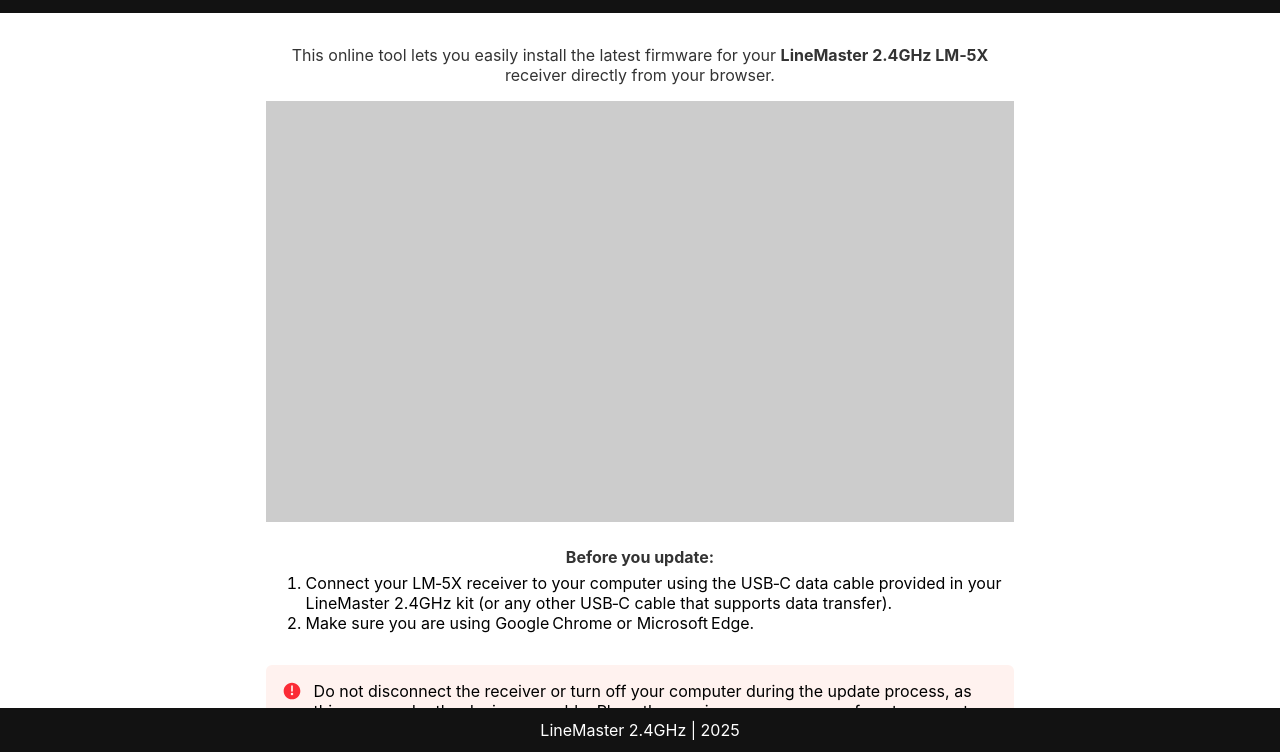
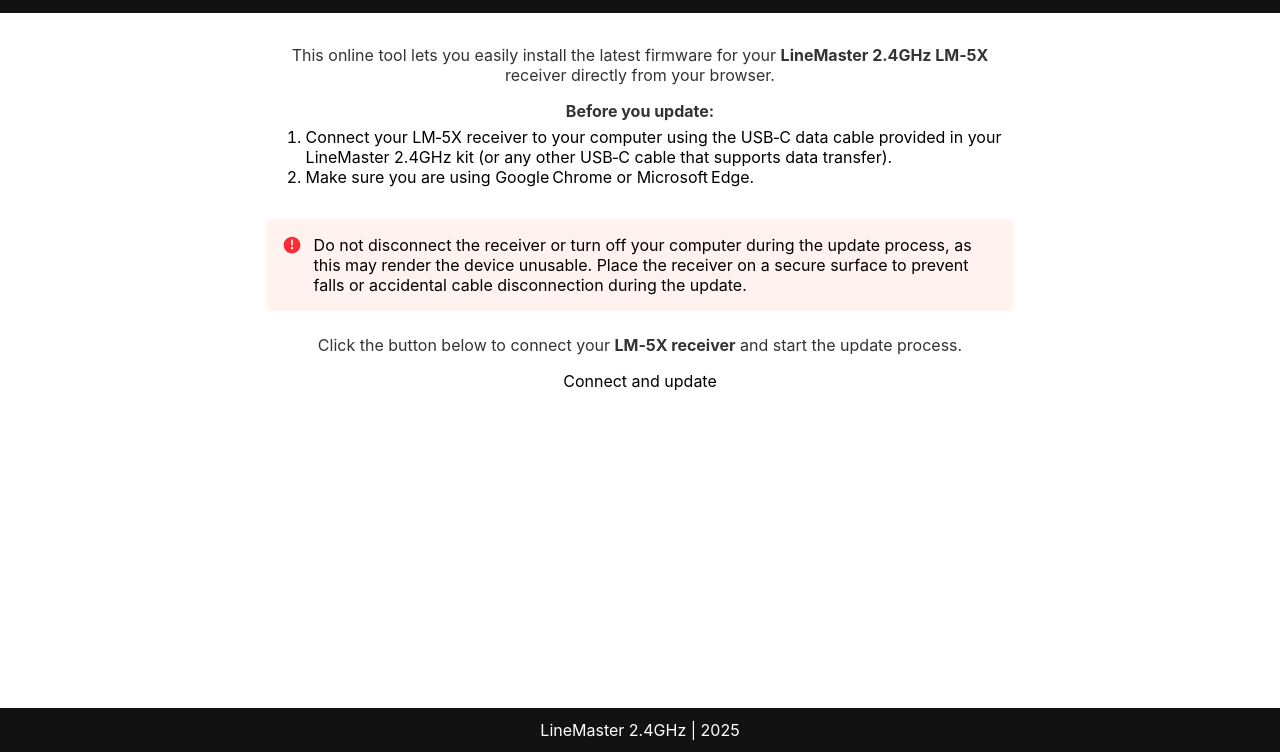
Before and after one commit to hardwork91/LM-5X-firmware-updater, a plain HTML site: page index.html in a window 1280 px wide. Shown: the part 48-800 px from the top of the page. Drawn offline with Linux system fonts and the light colour scheme.

Commit message:
hide youtube video

```diff
--- a/index.html
+++ b/index.html
@@ -119,12 +119,12 @@
           <strong>LineMaster 2.4GHz LM‑5X</strong> receiver directly from your
           browser.
         </p>
-        <div class="videoWrapper">
+        <!-- <div class="videoWrapper">
           <lite-youtube
             videoid="5EhpCTnGJlE"
             videotitle="LineMaster 2.4GHz LM‑5X Receiver Firmware Update"
           ></lite-youtube>
-        </div>
+        </div> -->
         <p><strong>Before you update:</strong></p>
         <ol>
           <li>
```
